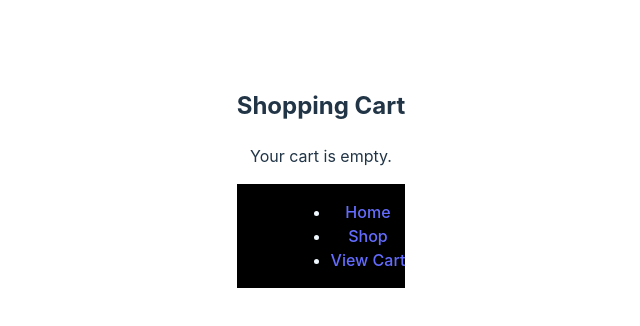
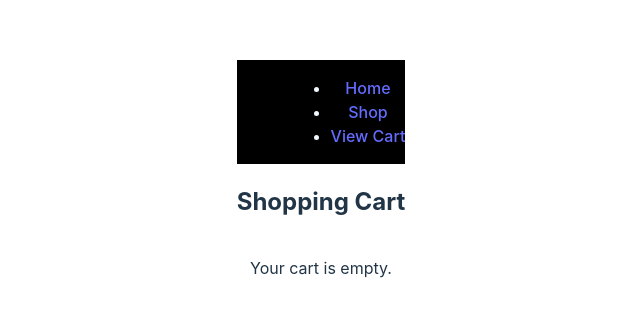
Before and after one commit to Cragt/shopping-cart, a React (Vite) app: page /cart in a window 1280 px wide. Shown: the part 222-548 px from the top of the page, without its empty margins (319-959 px from the left). Built offline with nearby package versions, Linux system fonts and the light colour scheme.

Commit message:
Change style

```diff
--- a/src/components/Cart/Cart.jsx
+++ b/src/components/Cart/Cart.jsx
@@ -1,12 +1,13 @@
 import Card from "../Card/Card";
-import styles from "../Card/Card.module.css";
 import { useCart } from "../../CartContext";
 import NavBar from "../Nav Bar/NavBar";
+import styles from "../../App.module.css";
 
 export default function ShoppingCart() {
   const { itemsInCart } = useCart();
   return (
-    <div>
+    <div className={styles.page}>
+      <NavBar />
       <h2>Shopping Cart</h2>
       {itemsInCart.length === 0 ? (
         <p>Your cart is empty.</p>
@@ -22,7 +23,6 @@ export default function ShoppingCart() {
           </p>
         </div>
       )}
-      <NavBar />
     </div>
   );
 }
```
